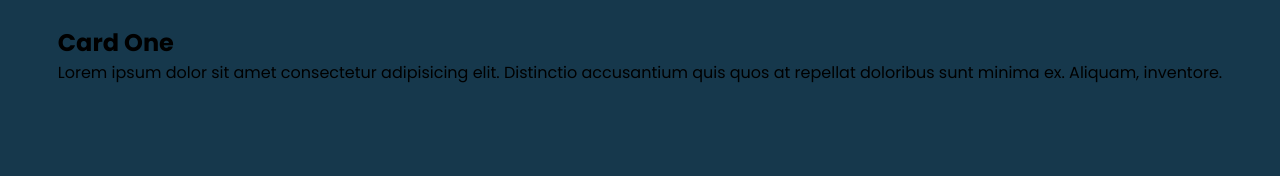
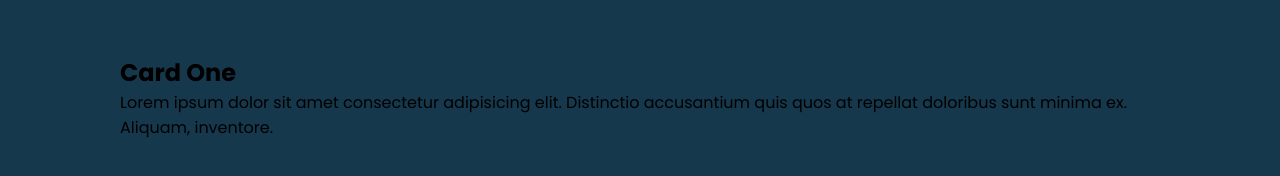
Before and after one commit to samseen/CardHover, a plain HTML site: page index.html in a window 1280 px wide. Drawn offline with Linux system fonts and the light colour scheme.

Commit message:
Styled the container.

```diff
--- a/style.css
+++ b/style.css
@@ -13,3 +13,13 @@ body {
     align-items: center;
     background: #16384c;
 }
+
+.container {
+    position: relative;
+    width: 1100px;
+    display: flex;
+    justify-content: center;
+    align-items: center;
+    flex-wrap: wrap;
+    padding: 30px;
+}
```
